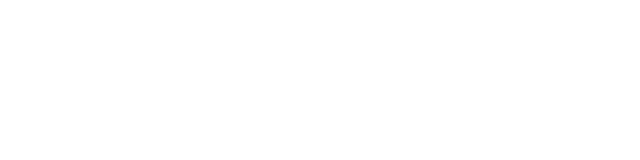
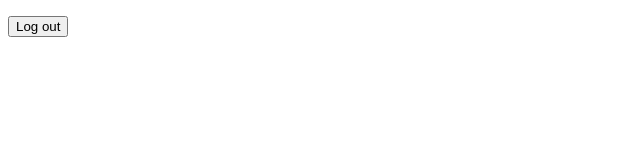
Before and after one commit to orrymevorach/assistant-captain, a Next.js app in the folder frontend/: page /dashboard in a window 1280 px wide. Shown: the top 160 px of the page, without its empty margins (0-640 px from the left). Built offline with nearby package versions, Linux system fonts and the light colour scheme.

Commit message:
add auth state change

```diff
--- a/frontend/app/dashboard/page.jsx
+++ b/frontend/app/dashboard/page.jsx
@@ -1,12 +1,31 @@
 'use client';
 import Cookies from 'js-cookie';
 import { useEffect, useState } from 'react';
+import { getAuth, signOut } from 'firebase/auth';
+import { useRouter } from 'next/navigation';
 
 export default function Dashboard() {
   const [uid, setUid] = useState('');
+  const router = useRouter();
   useEffect(() => {
     const uidCookie = Cookies.get('uid');
     setUid(uidCookie);
   }, []);
-  return <h1>{uid}</h1>;
+  const auth = getAuth();
+  const handleLogout = () => {
+    signOut(auth)
+      .then(() => {
+        router.push('/');
+      })
+      .catch(error => {
+        // An error happened.
+        console.log('error', error);
+      });
+  };
+  return (
+    <div>
+      <p>{uid}</p>
+      <button onClick={handleLogout}>Log out</button>
+    </div>
+  );
 }
```
Also changed, not shown: frontend/app/page.jsx (+16 -1 lines).
